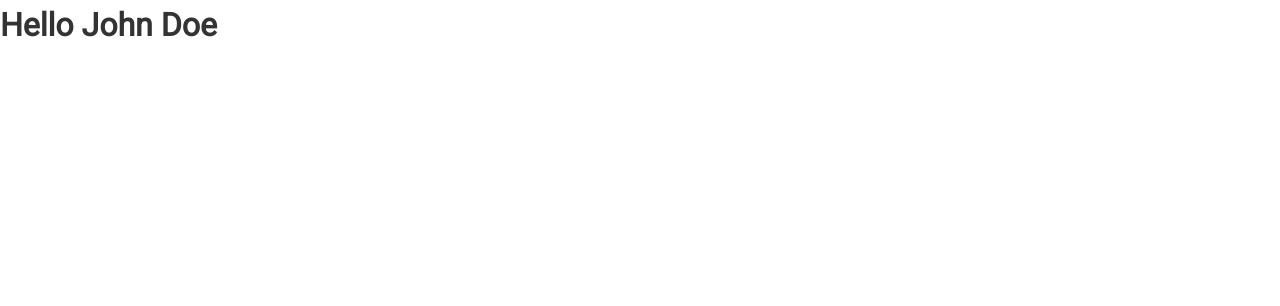
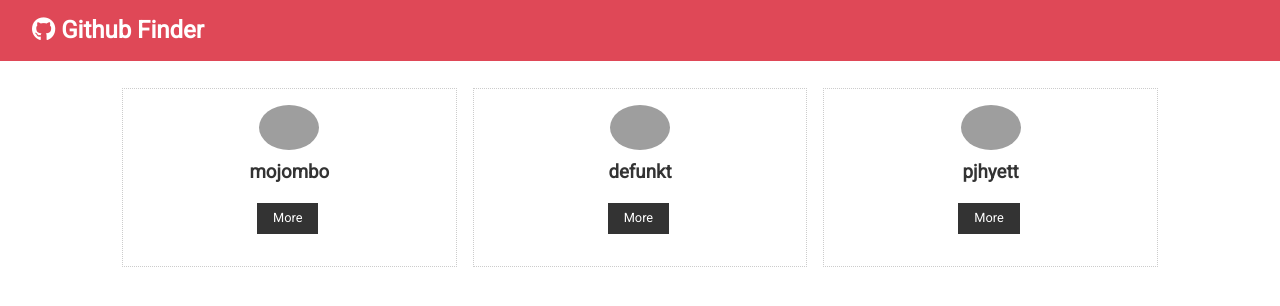
Before and after one commit to SalleMaster/github-finder, a React (Create React App) app: page / in a window 1280 px wide. Shown: the top 306 px of the page. Built offline with nearby package versions, Linux system fonts and the light colour scheme; grey boxes are pictures that could not be loaded.

Commit message:
Components, State & Props

```diff
--- a/public/index.html
+++ b/public/index.html
@@ -24,6 +24,10 @@
       work correctly both with client-side routing and a non-root public URL.
       Learn how to configure a non-root public URL by running `npm run build`.
     -->
+
+    <!-- Font Awesome -->
+    <script src="https://kit.fontawesome.com/1f958acecf.js"></script>
+
     <title>Github Finder</title>
   </head>
   <body>
--- a/src/App.js
+++ b/src/App.js
@@ -1,13 +1,16 @@
 import React, { Component } from 'react';
+import Navbar from './components/layout/Navbar';
+import Users from './components/users/Users';
 import './App.css';
 
 class App extends Component {
   render() {
-    const name = 'John Doe';
-
     return (
-      <div className="App">
-        <h1>Hello {name}</h1>
+      <div className='App'>
+        <Navbar />
+        <div className='container'>
+          <Users />
+        </div>
       </div>
     );
   }
--- /dev/null
+++ b/src/components/layout/Navbar.js
@@ -0,0 +1,26 @@
+import React, { Component } from 'react';
+import PropTypes from 'prop-types';
+
+export class Navbar extends Component {
+  static defaultProps = {
+    title: 'Github Finder',
+    icon: 'fab fa-github'
+  };
+
+  static propTypes = {
+    title: PropTypes.string.isRequired,
+    icon: PropTypes.string.isRequired
+  };
+
+  render() {
+    return (
+      <nav className='navbar bg-primary'>
+        <h1>
+          <i className={this.props.icon}></i> {this.props.title}
+        </h1>
+      </nav>
+    );
+  }
+}
+
+export default Navbar;
--- /dev/null
+++ b/src/components/users/UserItem.js
@@ -0,0 +1,34 @@
+import React, { Component } from 'react';
+
+class UserItem extends Component {
+  state = {
+    id: 'id',
+    login: 'mojobo',
+    avatar_url: 'https://avatars0.githubusercontent.com/u/1?v=4',
+    html_url: 'https://github.com/mojombo'
+  };
+
+  render() {
+    const { login, avatar_url, html_url } = this.props.user;
+
+    return (
+      <div className='card text-center'>
+        <img
+          src={avatar_url}
+          className='round-img'
+          style={{ width: '60px' }}
+          alt=''
+        />
+        <h3>{login}</h3>
+
+        <div>
+          <a href={html_url} className='btn btn-dark btn-sm my-1'>
+            More
+          </a>
+        </div>
+      </div>
+    );
+  }
+}
+
+export default UserItem;
--- /dev/null
+++ b/src/components/users/Users.js
@@ -0,0 +1,44 @@
+import React, { Component } from 'react';
+import UserItem from './UserItem';
+
+class Users extends Component {
+  state = {
+    users: [
+      {
+        id: '1',
+        login: 'mojombo',
+        avatar_url: 'https://avatars0.githubusercontent.com/u/1?v=4',
+        html_url: 'https://github.com/mojombo'
+      },
+      {
+        id: '2',
+        login: 'defunkt',
+        avatar_url: 'https://avatars0.githubusercontent.com/u/2?v=4',
+        html_url: 'https://github.com/defunkt'
+      },
+      {
+        id: '3',
+        login: 'pjhyett',
+        avatar_url: 'https://avatars0.githubusercontent.com/u/3?v=4',
+        html_url: 'https://github.com/pjhyett'
+      }
+    ]
+  };
+  render() {
+    return (
+      <div style={userStyle}>
+        {this.state.users.map(user => (
+          <UserItem key={user.id} user={user} />
+        ))}
+      </div>
+    );
+  }
+}
+
+const userStyle = {
+  display: 'grid',
+  gridTemplateColumns: 'repeat(3, 1fr)',
+  gridGap: '1rem'
+};
+
+export default Users;
```
Also changed, not shown: 1 other file (tests, documents, lock files or other folders).
